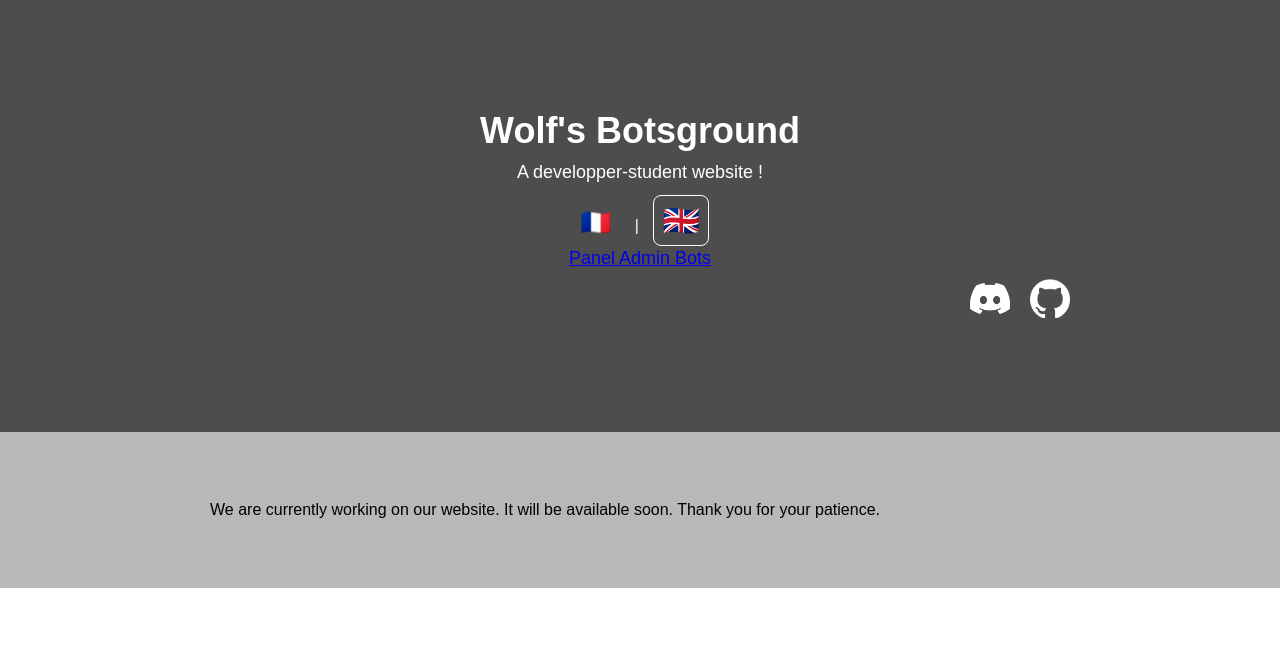
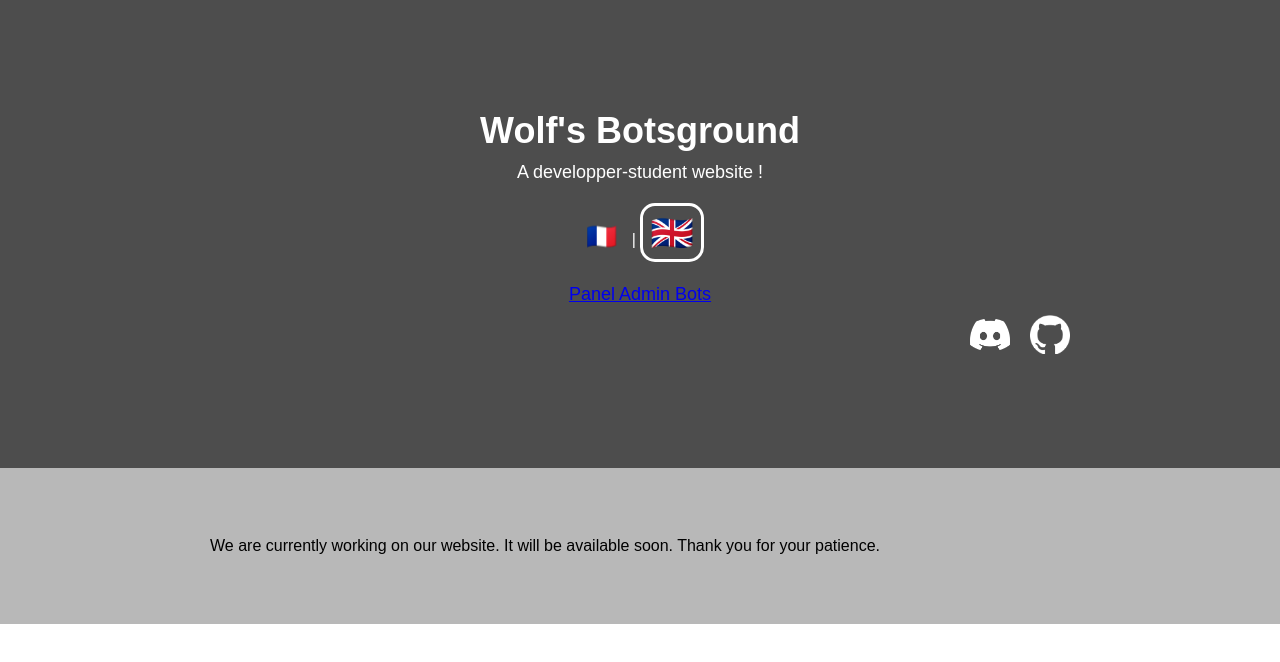
Before and after one commit to AnnonyWOLFRODA/BotsGround-Web, a plain HTML site: page index_en.html in a window 1280 px wide. Drawn offline with Linux system fonts and the light colour scheme.

Commit message:
FIX stylesheet issues

```diff
--- a/styles.css
+++ b/styles.css
@@ -27,23 +27,22 @@ header p {
 }
 
 .language-switch {
-    margin-top: 20px;
+    margin: 30px auto 30px auto
 }
 
 .language-switch a {
     color: #fff;
-    font-weight: bold;
     text-decoration: none;
     font-size: 25px;
-    margin: 0 10px;
-    border: 1px solid transparent; /* Add a transparent border */
-    padding: 8px; /* Add some padding for the rectangle effect */
-    border-radius: 8px; /* Optional: Add rounded corners */
+    margin: 1 10px;
+    border: 3px solid transparent;
+    padding: 7px;
+    border-radius: 15px;
 }
 
 .language-switch a.active {
-    border-color: #fff; /* Change the border color to white when active */
-    font-size: 30px;
+    border-color: #fff;
+    font-size: 35px;
 }
 
 .content {
```
